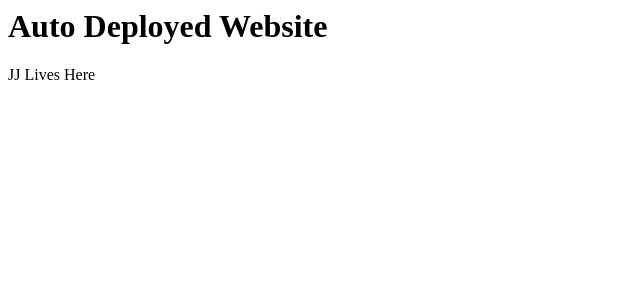
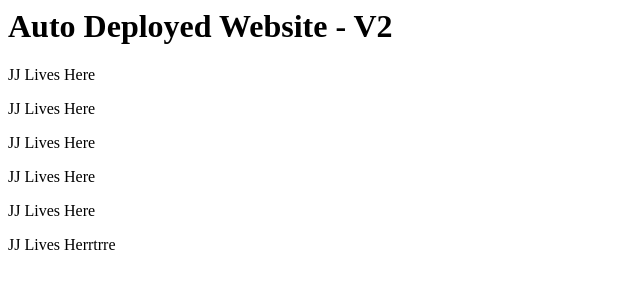
Before and after one commit to Mrbluestar723/vercel-continuous-deployment, a plain HTML site: page index.html in a window 1280 px wide. Shown: the whole page, without its empty margins (0-640 px from the left). Drawn offline with Linux system fonts and the light colour scheme.

Commit message:
Update index.html

```diff
--- a/index.html
+++ b/index.html
@@ -1,2 +1,7 @@
-<h1>Auto Deployed Website</h1>
+<h1>Auto Deployed Website - V2</h1>
 <p>JJ Lives Here</p>
+<p>JJ Lives Here</p>
+<p>JJ Lives Here</p>
+<p>JJ Lives Here</p>
+<p>JJ Lives Here</p>
+<p>JJ Lives Herrtrre</p>
```
